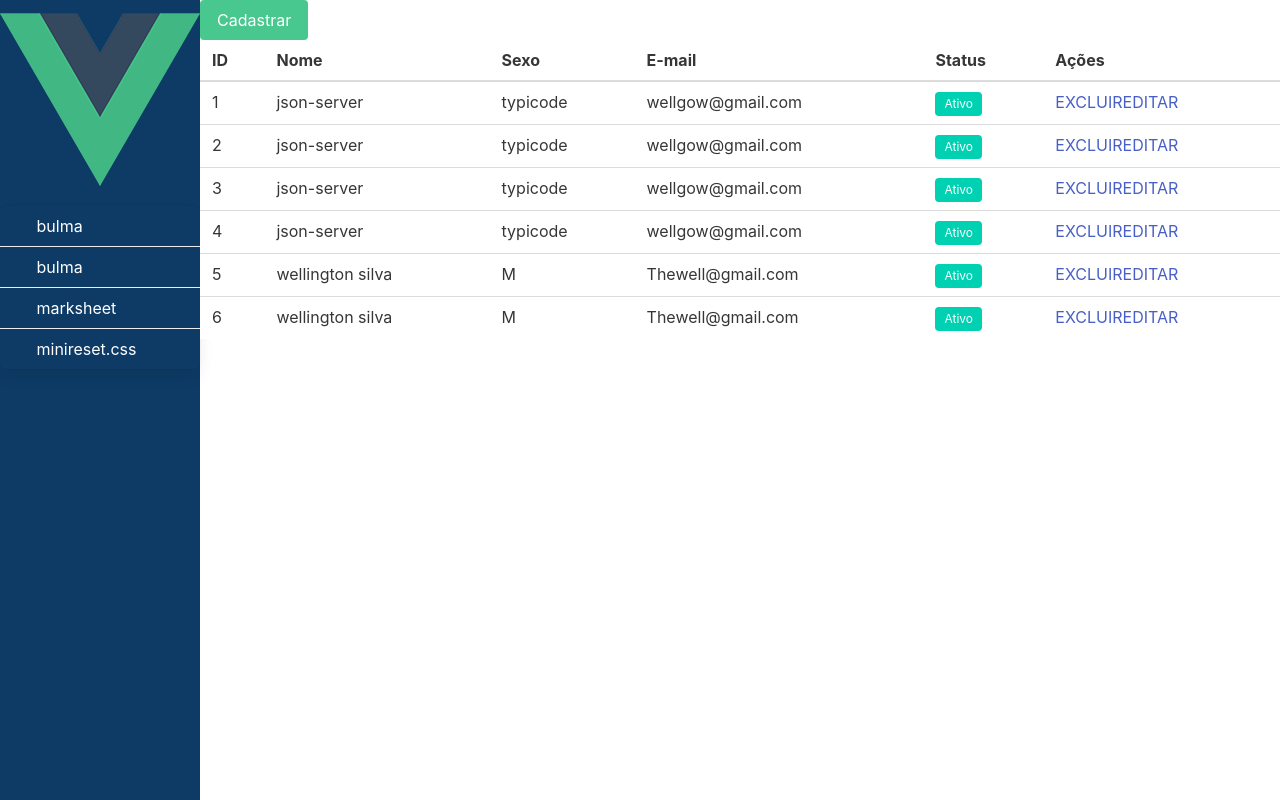
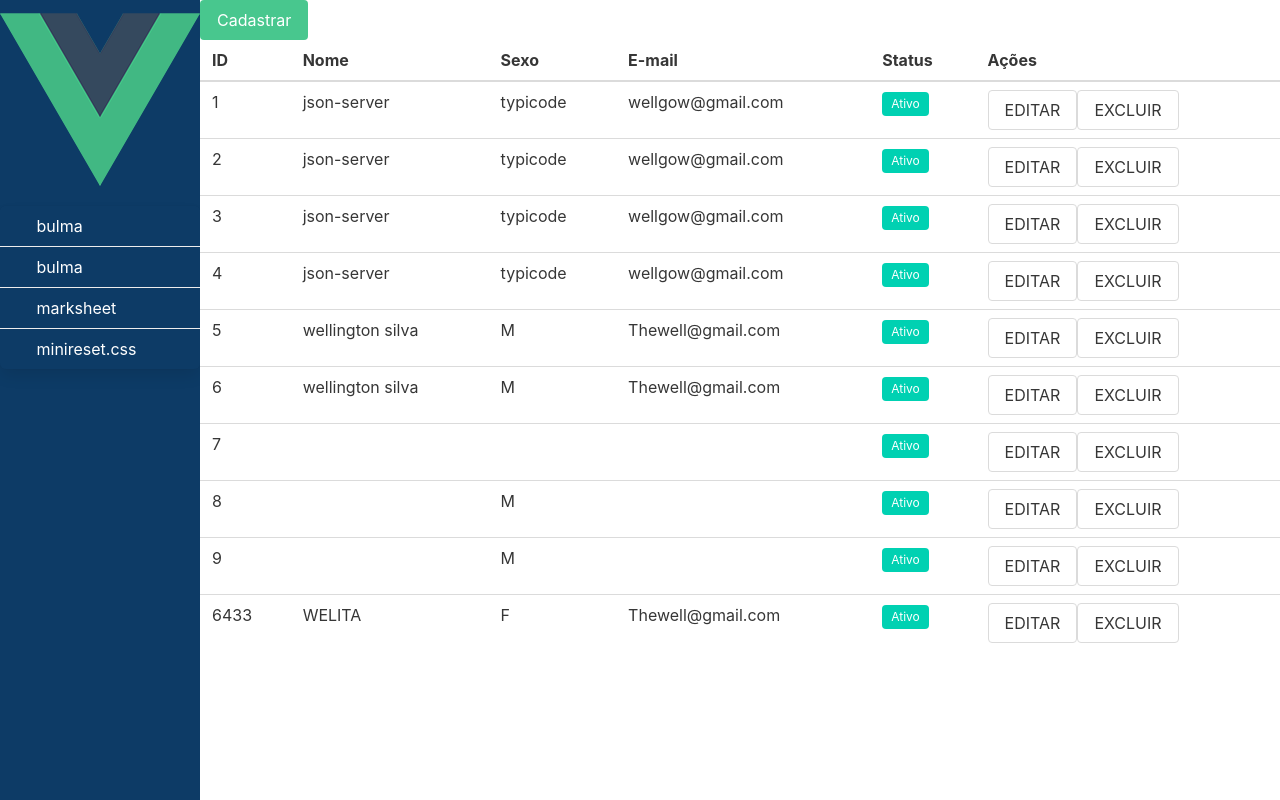
Before and after one commit to TheNinx/admin-dashboard, a Vue app: page / in a window 1280 px wide. Built offline with nearby package versions, Linux system fonts and the light colour scheme; data requests are answered from the project's data file.

Commit message:
Consumindo FAKE API-SALVAR

```diff
--- a/db/db.json
+++ b/db/db.json
@@ -41,6 +41,34 @@
       "sexo": "M",
       "email": "Thewell@gmail.com",
       "status": 1
+    },
+    {
+      "id": 7,
+      "nome": "",
+      "sexo": "",
+      "email": "",
+      "status": 1
+    },
+    {
+      "id": 8,
+      "nome": "",
+      "sexo": "M",
+      "email": "",
+      "status": 1
+    },
+    {
+      "id": 9,
+      "nome": "",
+      "sexo": "M",
+      "email": "",
+      "status": 1
+    },
+    {
+      "id": 6433,
+      "nome": "WELITA",
+      "sexo": "F",
+      "email": "Thewell@gmail.com",
+      "status": 1
     }
   ]
 }
--- a/src/components/UsuariosView.vue
+++ b/src/components/UsuariosView.vue
@@ -85,9 +85,9 @@
       </td>
       <td>
 
+        <button class="button" @click="edit(usuario)">EDITAR</button>
+        <button class="button">EXCLUIR</button>
 
-        <a>EXCLUIR</a>
-        <a>EDITAR</a>
       </td>
     </tr>
     </tbody>
@@ -142,6 +142,10 @@ export default defineComponent({
         console.table(resp)
         this.usuarios = resp.data
       })
+    },
+    edit: function (usuario: IUsuario){
+      this.modal = 'is-active'
+      this.usuario = usuario
     }
 
   }
```
